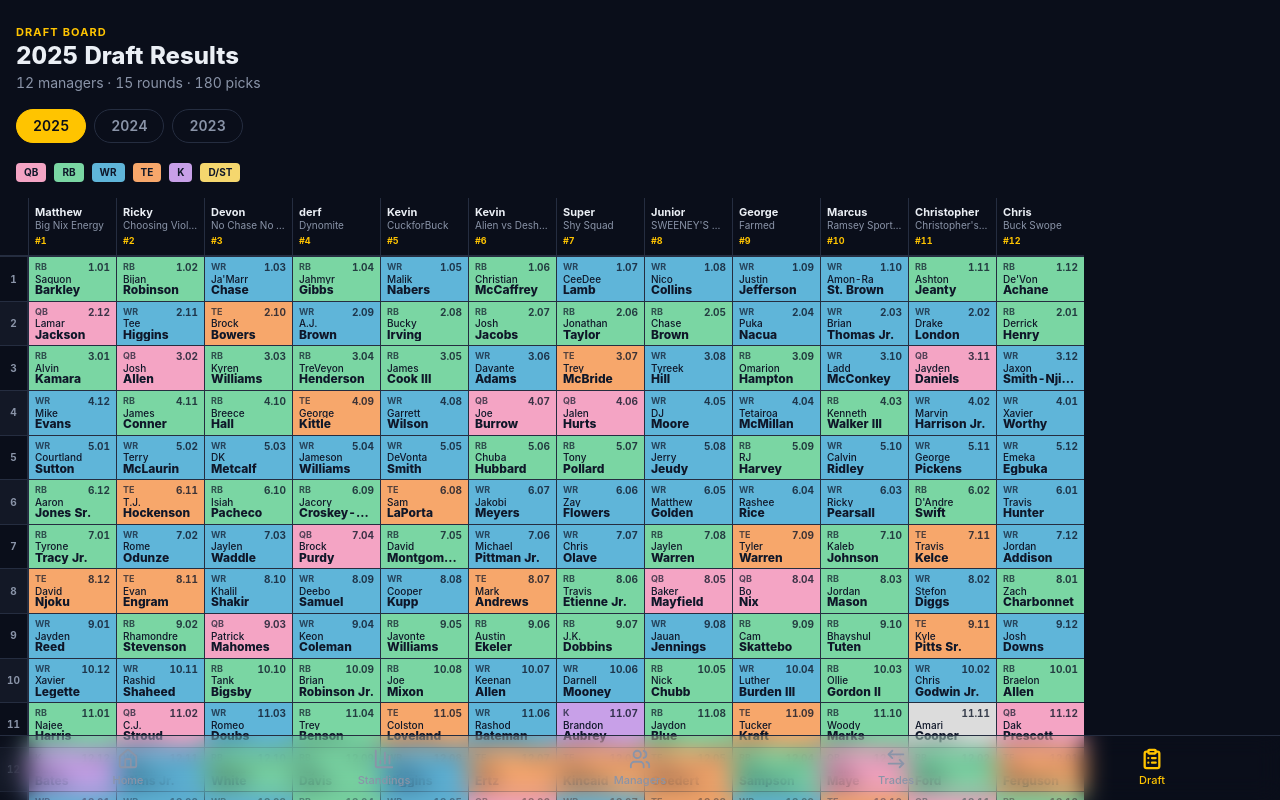
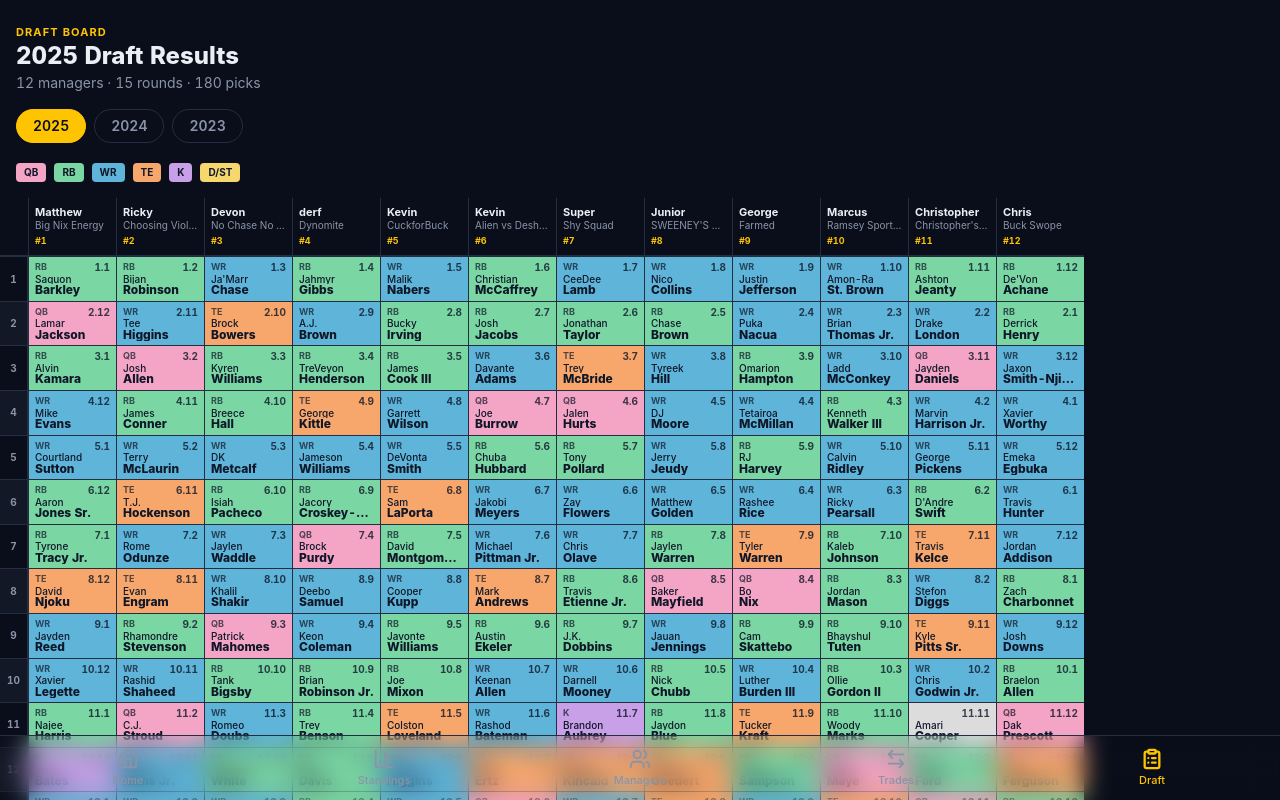
Before and after one commit to Mjardinez3ds/theleague, a Next.js app: page /draft in a window 1280 px wide. Shown: the top 800 px of the page. Built offline with nearby package versions, Linux system fonts and the light colour scheme.

Commit message:
Draft board: drop zero-padding on pick number (1.4 not 1.04)
Co-Authored-By: Claude Opus 4.7 <noreply@anthropic.com>

```diff
--- a/src/components/DraftBoardView.tsx
+++ b/src/components/DraftBoardView.tsx
@@ -194,7 +194,7 @@ export default function DraftBoardView({
                                 {pick.position}
                               </span>
                               <span className="text-[10px] font-bold tabular-nums opacity-80">
-                                {round}.{String(pickInRound).padStart(2, "0")}
+                                {round}.{pickInRound}
                               </span>
                             </div>
                             <div className="leading-[1.05]">
```
